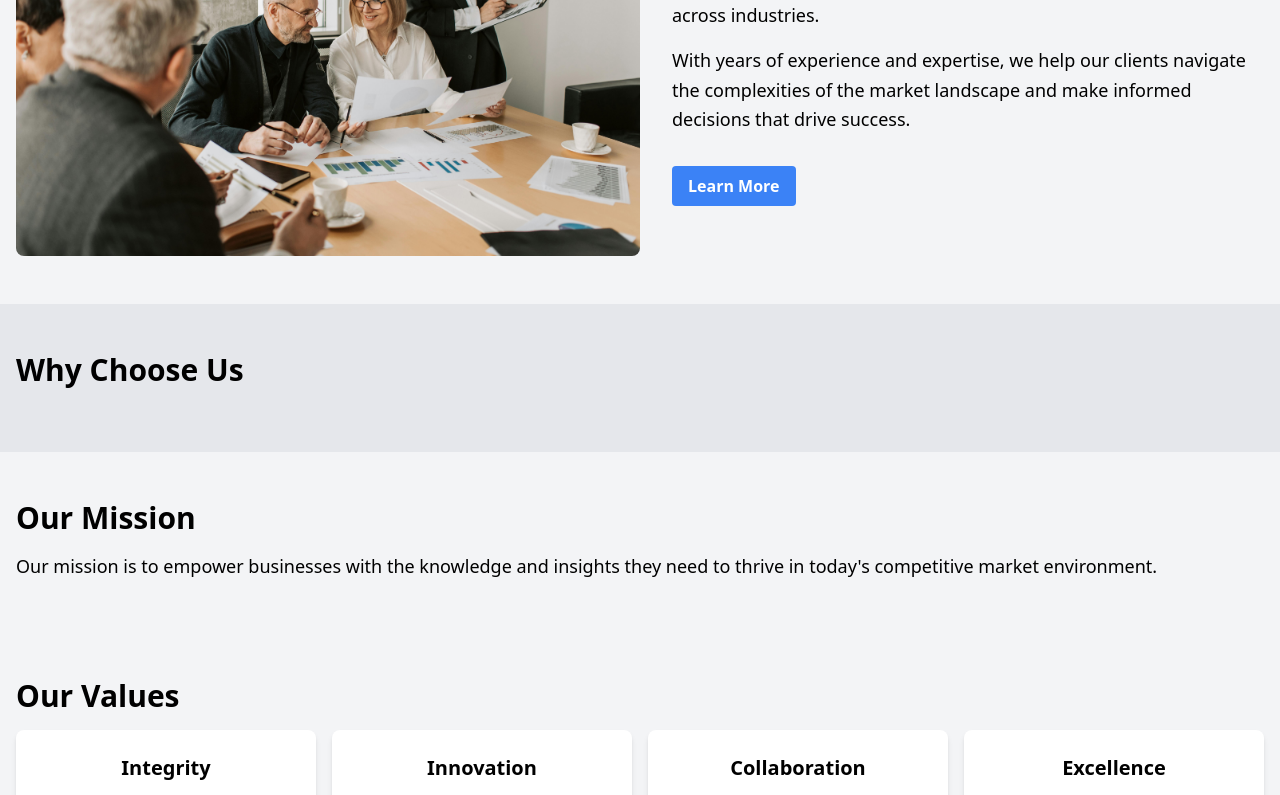
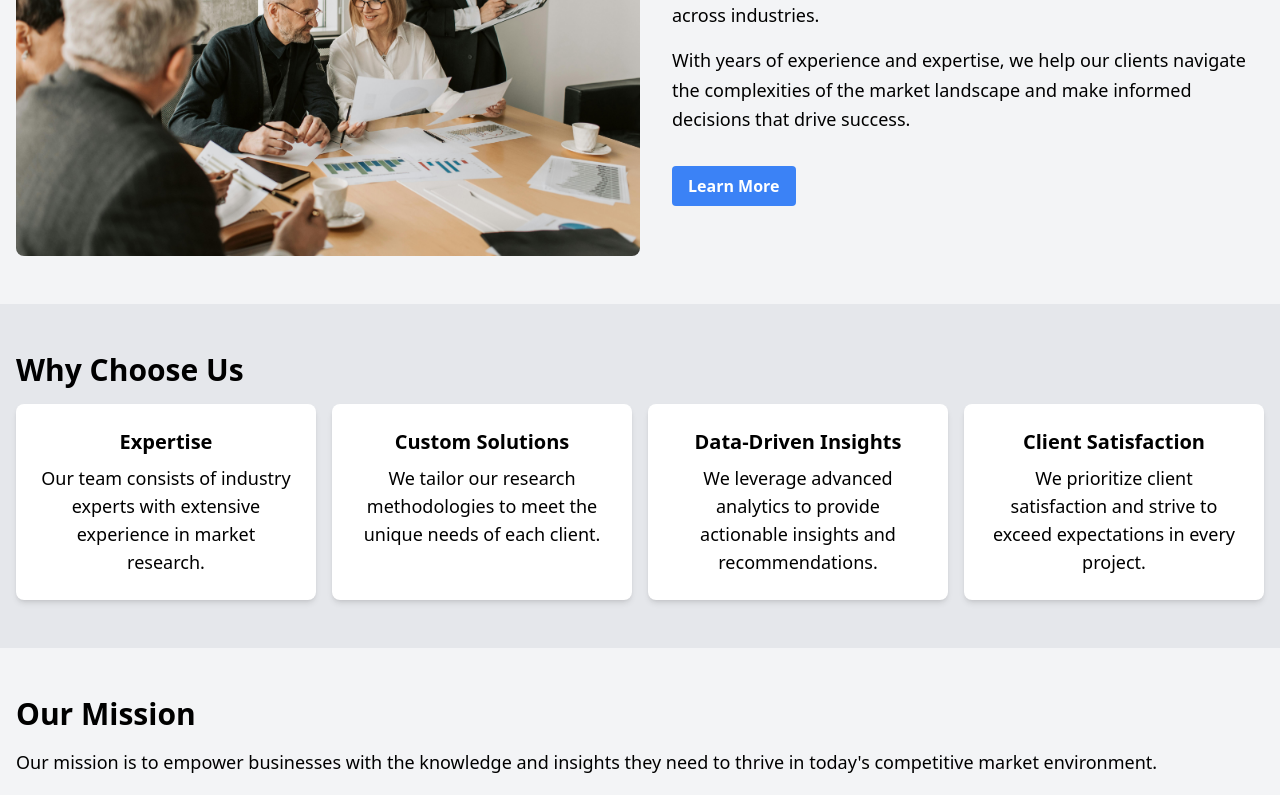
Before and after one commit to rjkolekar/marketrs, a React (Create React App) app: page /company in a window 1280 px wide. Shown: the part 469-1264 px from the top of the page. Built offline with nearby package versions, Linux system fonts and the light colour scheme.

Commit message:
company page changes

```diff
--- a/src/components/pages/Company.js
+++ b/src/components/pages/Company.js
@@ -35,12 +35,27 @@ const CompanyPage = () => {
         </div>
       </div>
 
-      {/* Why Choose Us Section */}
-      <div className="bg-gray-200 py-12">
+           {/* Why Choose Us Section */}
+           <div className="bg-gray-200 py-12">
         <div className="container mx-auto px-4">
           <h2 className="text-3xl font-bold mb-4">Why Choose Us</h2>
           <div className="grid grid-cols-1 md:grid-cols-2 lg:grid-cols-4 gap-4">
-            {/* Contents of Why Choose Us section */}
+            <div className="bg-white p-6 rounded-lg shadow-md text-center">
+              <h3 className="text-xl font-bold mb-2">Expertise</h3>
+              <p className="text-lg">Our team consists of industry experts with extensive experience in market research.</p>
+            </div>
+            <div className="bg-white p-6 rounded-lg shadow-md text-center">
+              <h3 className="text-xl font-bold mb-2">Custom Solutions</h3>
+              <p className="text-lg">We tailor our research methodologies to meet the unique needs of each client.</p>
+            </div>
+            <div className="bg-white p-6 rounded-lg shadow-md text-center">
+              <h3 className="text-xl font-bold mb-2">Data-Driven Insights</h3>
+              <p className="text-lg">We leverage advanced analytics to provide actionable insights and recommendations.</p>
+            </div>
+            <div className="bg-white p-6 rounded-lg shadow-md text-center">
+              <h3 className="text-xl font-bold mb-2">Client Satisfaction</h3>
+              <p className="text-lg">We prioritize client satisfaction and strive to exceed expectations in every project.</p>
+            </div>
           </div>
         </div>
       </div>
```
